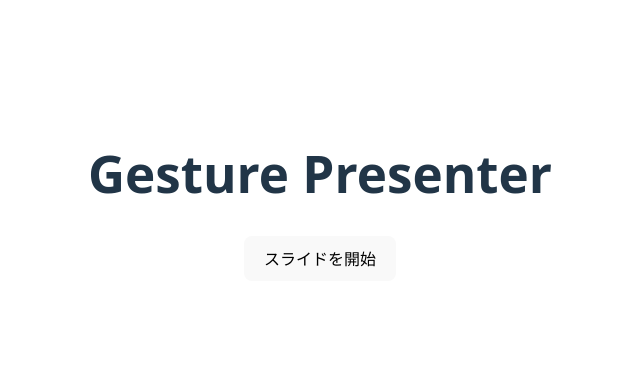
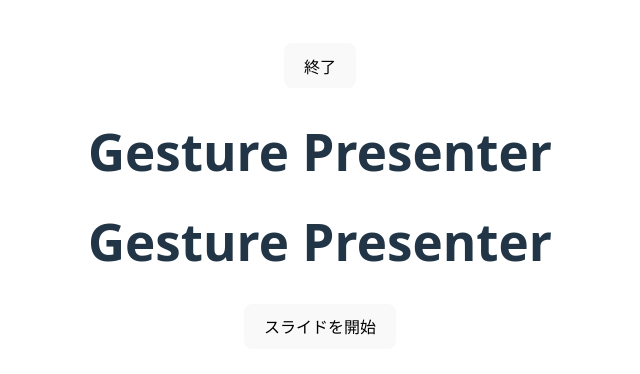
Before and after one commit to OOP2-2025-final-G21/Gesture-Presenter, a React (Vite) app: page / in a window 1280 px wide. Shown: the part 204-578 px from the top of the page, without its empty margins (320-960 px from the left). Built offline with nearby package versions, Linux system fonts and the light colour scheme.

Commit message:
非完成版

```diff
--- a/src/App.tsx
+++ b/src/App.tsx
@@ -9,10 +9,7 @@ function App() {
     "/presentations/slide3.jpg",
   ];
 
-  // スライド実行中かどうか
   const [isRunning, setIsRunning] = useState(false);
-
-  // 現在のスライド番号
   const [currentSlide, setCurrentSlide] = useState(0);
 
   // スライド開始
@@ -41,10 +38,30 @@ function App() {
     setCurrentSlide(0);
   };
 
-  // ---------- 開始画面 ----------
-  if (!isRunning) {
   return (
-      <div className="flex flex-col items-center justify-center h-screen gap-6 bg-gray-100">
+    <div className="flex flex-col h-screen bg-gray-100 pt-14">
+      {/* ===== ヘッダー ===== */}
+      <header className="h-14 bg-black flex items-center px-4 fixed top-0 left-0 w-full z-10">
+        {/* 左：終了ボタン */}
+        <button
+          onClick={endSlide}
+          className="px-3 py-1 bg-red-500 text-white rounded hover:bg-red-600"
+        >
+          終了
+        </button>
+
+        {/* 中央：タイトル */}
+        <div className="flex-1 text-center">
+          <h1 className="text-white font-semibold">
+            Gesture Presenter
+          </h1>
+        </div>
+      </header>
+
+      {/* ===== メイン画面 ===== */}
+      {!isRunning ? (
+        // 開始画面
+        <div className="flex flex-col items-center justify-center flex-1 gap-6">
           <h1 className="text-2xl font-bold">Gesture Presenter</h1>
           <button
             onClick={startSlide}
@@ -53,20 +70,15 @@ function App() {
             スライドを開始
           </button>
         </div>
-    );
-  }
-
-  // ---------- スライド実行画面 ----------
-  return (
-    <div className="flex flex-col items-center justify-center h-screen gap-6 bg-gray-100">
-      {/* スライド表示 */}
+      ) : (
+        // スライド実行画面
+        <div className="flex flex-col items-center justify-center flex-1 gap-6">
           <img
             src={slides[currentSlide]}
             alt="slide"
             className="max-h-[80vh] shadow-lg"
           />
 
-      {/* 操作ボタン */}
           <div className="flex gap-4">
             <button
               onClick={prevSlide}
@@ -83,19 +95,13 @@ function App() {
             >
               →
             </button>
-
-        <button
-          onClick={endSlide}
-          className="px-4 py-2 bg-red-500 text-white rounded hover:bg-red-600"
-        >
-          終了
-        </button>
           </div>
 
-      {/* スライド番号 */}
           <p className="text-sm text-gray-600">
             {currentSlide + 1} / {slides.length}
           </p>
+        </div>
+      )}
     </div>
   );
 }
```
Lines whose indentation alone changed are shown as unchanged.
